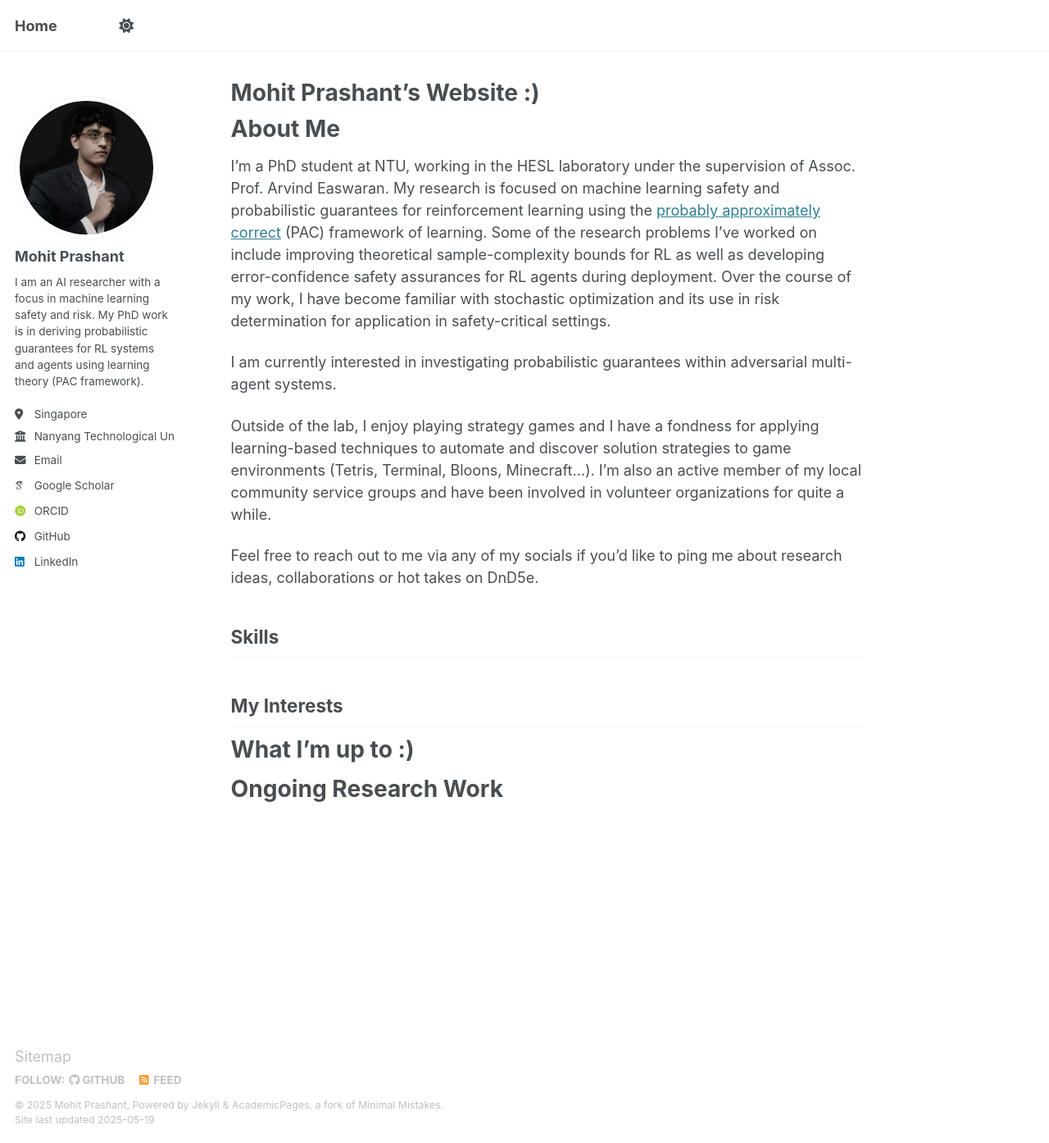
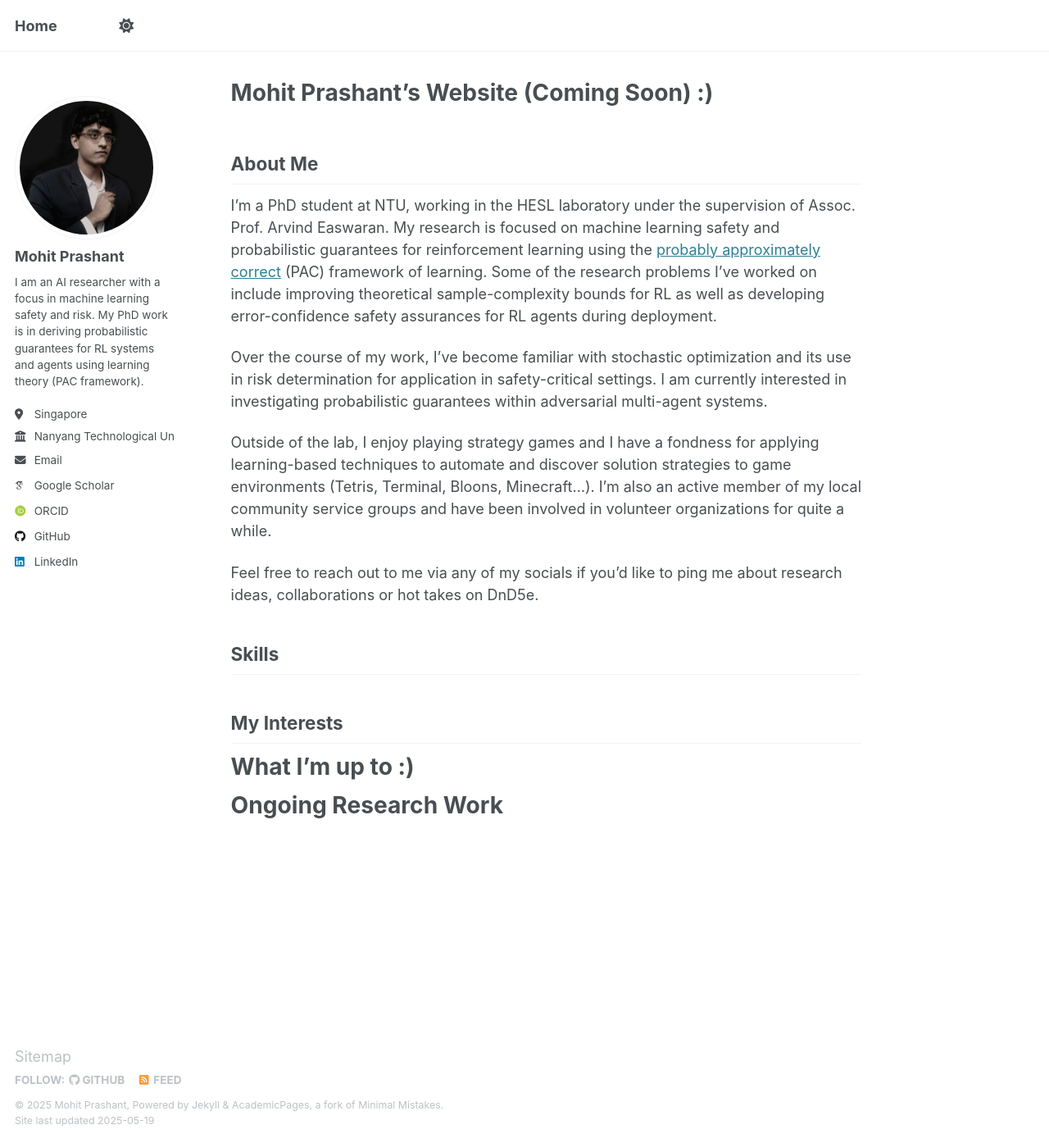
Before and after one commit to mohitprashant/mohitprashant.github.io, a Jekyll site: the page built from _pages/about.md, in a window 1280 px wide and 1394 px high. Shown: the whole window at 82% size. Built offline with Jekyll 4.4.1, drawn with Linux system fonts in a browser that asks for light colours; some web fonts are replaced.

Commit message:
Update about.md

```diff
--- a/_pages/about.md
+++ b/_pages/about.md
@@ -1,6 +1,6 @@
 ---
 permalink: /
-title: "Mohit Prashant's Website :)"
+title: "Mohit Prashant's Website (Coming Soon) :)"
 author_profile: true
 redirect_from:
   - /about/
@@ -9,13 +9,12 @@ redirect_from:
 
 
 About Me
-======
+------
 I'm a PhD student at NTU, working in the HESL laboratory under the supervision of Assoc. Prof. Arvind Easwaran.
 My research is focused on machine learning safety and probabilistic guarantees for reinforcement learning using the [probably approximately correct](https://en.wikipedia.org/wiki/Probably_approximately_correct_learning) (PAC) framework of learning.
 Some of the research problems I've worked on include improving theoretical sample-complexity bounds for RL as well as developing error-confidence safety assurances for RL agents during deployment.
-Over the course of my work, I have become familiar with stochastic optimization and its use in risk determination for application in safety-critical settings.
 
-I am currently interested in investigating probabilistic guarantees within adversarial multi-agent systems.
+Over the course of my work, I've become familiar with stochastic optimization and its use in risk determination for application in safety-critical settings. I am currently interested in investigating probabilistic guarantees within adversarial multi-agent systems.
 
 Outside of the lab, I enjoy playing strategy games and I have a fondness for applying learning-based techniques to automate and discover solution strategies to game environments (Tetris, Terminal, Bloons, Minecraft...).
 I'm also an active member of my local community service groups and have been involved in volunteer organizations for quite a while.
@@ -35,6 +34,7 @@ My Interests
 
 
 
+
 What I'm up to :)
 ======
 
```
